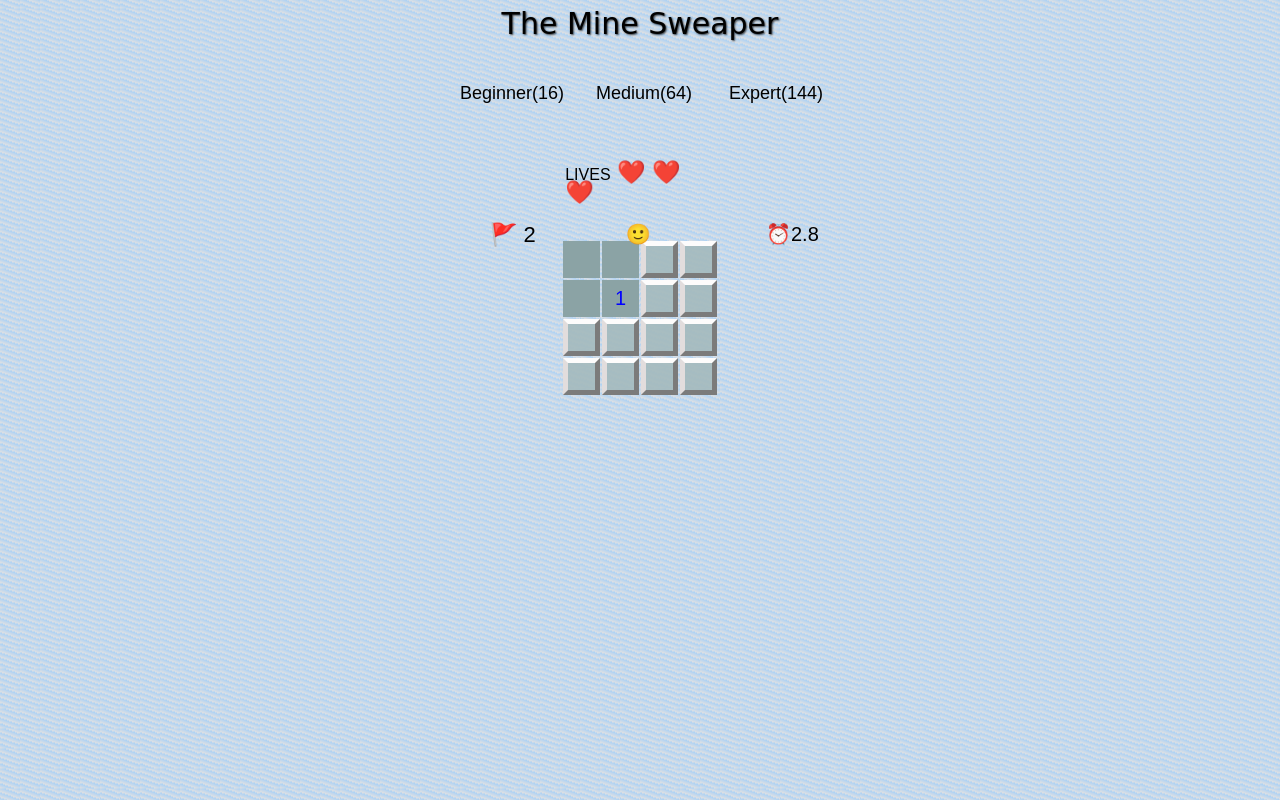
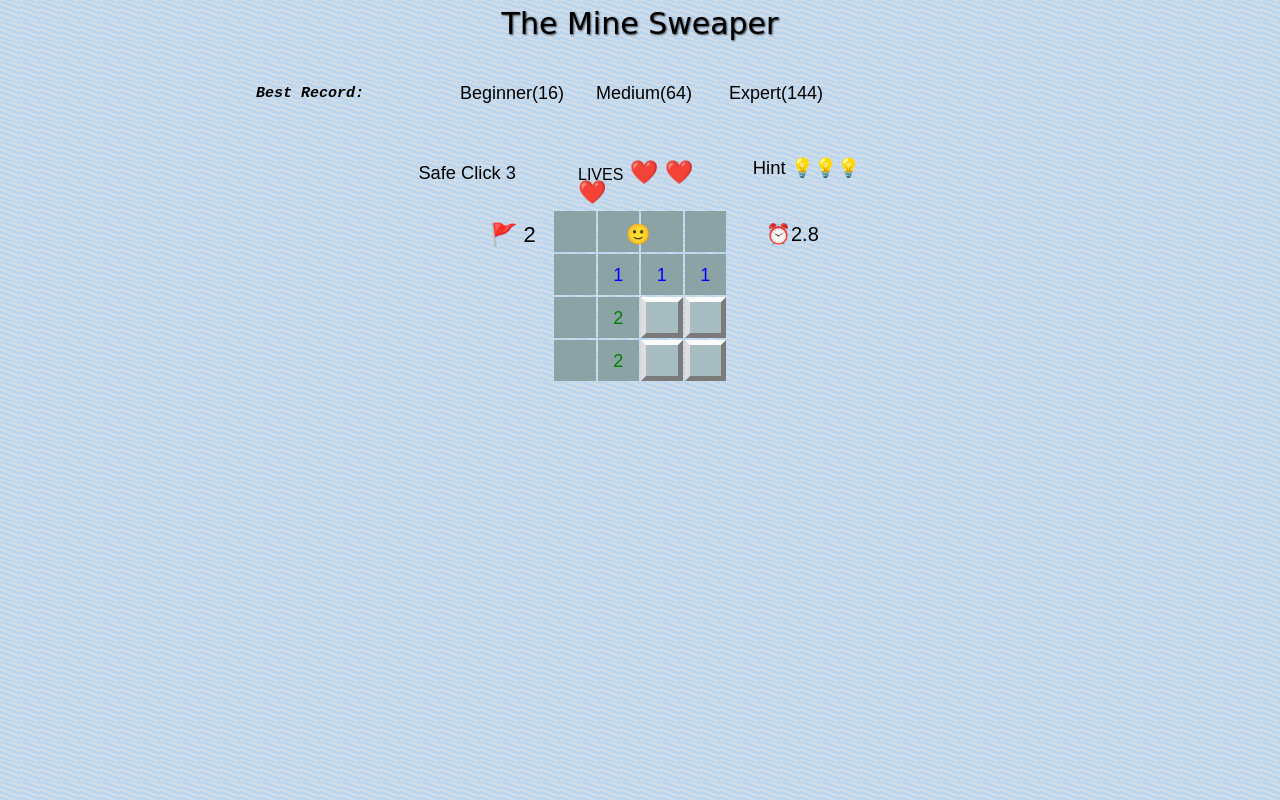
Before and after one commit to OrTab/MineSweaperGame, a plain HTML site: page index.html in a window 1280 px wide. Both pictures are taken after a click on the element 581 px from the left and 259 px from the top of the page. Drawn offline with Linux system fonts and the light colour scheme.

Commit message:
Add files via upload

```diff
--- /dev/null
+++ b/BonusTasks.js
@@ -0,0 +1,102 @@
+'use strict'
+
+var gSafeCount;
+var gisHint;
+var gCountHints;
+
+
+
+function safeclick() {
+
+    if (gSafeCount <= 0) return
+    var safeI = getRandomInt(0, gLevel.SIZE)
+    var safeJ = getRandomInt(0, gLevel.SIZE)
+    while (gBoard[safeI][safeJ].isMine || gBoard[safeI][safeJ].isShown) {
+        var safeI = getRandomInt(0, gLevel.SIZE)
+        var safeJ = getRandomInt(0, gLevel.SIZE)
+
+    }
+    var safeIntervalId = setInterval(function() {
+        var elCell = getElement({ i: safeI, j: safeJ })
+        elCell.classList.add('safe')
+        setTimeout(function() {
+            elCell.classList.remove('safe')
+
+        }, 500)
+        setTimeout(function() {
+
+            clearInterval(safeIntervalId)
+        }, 2000)
+
+    }, 800)
+    gSafeCount--
+    var clicks = document.querySelector('.safe-click span')
+    clicks.innerText = gSafeCount
+
+}
+
+
+function hintClick(pos) {
+    if (gCountHints <= 0 || gGame.shownCount <= 0) return
+    var elImg = document.querySelector('img')
+    elImg.style.display = 'block'
+    gisHint = true
+    var locations = [];
+    if (!pos) return
+    for (var i = pos.i - 1; i <= pos.i + 1; i++) {
+        if (i < 0 || i > gBoard.length - 1) continue
+        for (var j = pos.j - 1; j <= pos.j + 1; j++) {
+            if (j < 0 || j > gBoard[0].length - 1) continue
+
+            locations.push({ i: i, j: j })
+            var elCell = getElement({ i: i, j: j })
+            elCell.classList.add('pressed-cell')
+            if (gBoard[i][j].isMine) renderCell({ i: i, j: j }, MINE)
+
+        }
+    }
+    setTimeout(function() {
+        for (i = 0; i < locations.length; i++) {
+            var currCell = gBoard[locations[i].i][locations[i].j]
+            var elCell = getElement(locations[i])
+            if (!currCell.isShown) elCell.classList.remove('pressed-cell')
+            if (currCell.isMarked) renderCell(locations[i], MARK_FLAG)
+            if (currCell.minesAroundCount > 0) renderCell(locations[i], currCell.minesAroundCount)
+            else {
+                renderCell(locations[i], '')
+            }
+
+        }
+    }, 1000)
+    gCountHints--
+    elImg.style.display = 'none'
+    var elHint = document.querySelector('.hint span')
+    elHint.classList.add('after-hint')
+    setTimeout(function() {
+        elHint.classList.remove('after-hint')
+
+    }, 800)
+    if (gCountHints === 2) elHint.innerHTML = '💡💡'
+    if (gCountHints === 1) elHint.innerHTML = '💡'
+    if (gCountHints === 0) elHint.innerHTML = '❌'
+    gisHint = false
+}
+
+
+
+
+
+function records() {
+
+
+    var elRecord = document.querySelector('.records span');
+    var elTimer = document.querySelector('.timer span');
+    var secPassed = elTimer.innerText;
+    if (localStorage.length === 0) localStorage.setItem('Time', `${secPassed}`)
+    if (localStorage.getItem('Time') > +secPassed) {
+        localStorage.setItem('Time', `${secPassed}`)
+
+    }
+    elRecord.innerText = localStorage.getItem('Time', `${secPassed}`)
+
+}
--- a/MainGame.js
+++ b/MainGame.js
@@ -6,7 +6,6 @@ const MARK_FLAG = '🚩'
 
 var gBoard;
 var gEmptyLocations
-var isChecked = false
 var gMines;
 
 
@@ -94,13 +93,15 @@ function cellClicked(elCell, i, j) {
 
     var currCell = gBoard[i][j]
     var location = { i: i, j: j };
+    if (gisHint) {
+        hintClick(location)
+        return
+    }
     if (!gGame.isOn || currCell.isMarked || currCell.isShown) return
     gGame.shownCount++
         var numberOfMineNegs = setMinesNegsCount(location);
-    if (numberOfMineNegs === 1) elCell.classList.add('pressed-cell1')
-    if (numberOfMineNegs === 2) elCell.classList.add('pressed-cell2')
-    if (numberOfMineNegs === 3) elCell.classList.add('pressed-cell3')
-    else { elCell.classList.add('pressed-cell') }
+
+    elCell.classList.add('pressed-cell')
 
     if (gGame.shownCount === 1) {
         gGame.secPassed = timer()
@@ -108,28 +109,26 @@ function cellClicked(elCell, i, j) {
     }
 
     if (currCell.isMine) {
-        reduceLives()
+        reduceLives(elCell)
         renderCell(location, MINE)
         setTimeout(function() {
             if (!gGame.isOn) return
             renderCell(location, '')
             elCell.classList.remove('pressed-cell')
-        }, 500)
+        }, 800)
         gGame.shownCount--
             return
 
     }
 
     if (numberOfMineNegs >= 1) {
+        setColorsForNums(numberOfMineNegs, elCell)
 
         // Model Update
         currCell.isShown = true
         currCell.minesAroundCount = numberOfMineNegs
             // Dom Update
         renderCell(location, numberOfMineNegs)
-
-        if (isChecked) shownExpand(location)
-
 
     }
     if (numberOfMineNegs === 0) {
@@ -139,23 +138,16 @@ function cellClicked(elCell, i, j) {
 
         // Update The Dom
         renderCell(location, '')
-        if (!isChecked) {
-            checkExpand(location)
-            shownExpand()
-        } else {
-            shownExpand()
-        }
+
+        shownExpand(location)
     }
+
 
     if (gGame.markedCount + gGame.shownCount === gLevel.NUMBEROFCELLS) checkGameOver(true)
 }
 
 
-function checkExpand(pos) {
-
-    gEmptyLocations = []
-    var emptyLocation;
-    isChecked = true
+function shownExpand(pos) {
 
     for (var i = pos.i - 1; i <= pos.i + 1; i++) {
         if (i < 0 || i > gBoard.length - 1) continue
@@ -163,28 +155,15 @@ function checkExpand(pos) {
             if (j < 0 || j > gBoard[0].length - 1) continue
             if (i === pos.i && j === pos.j) continue
 
-            if (gBoard[i][j].isMine || gBoard[i][j].isShown) continue
-            emptyLocation = { i: i, j: j }
-            gEmptyLocations.push(emptyLocation)
+            if (gBoard[i][j].isMine) break
+            var elCell = getElement({ i: i, j: j })
+            cellClicked(elCell, i, j)
         }
     }
 }
 
 
 
-function shownExpand() {
-
-    if (gEmptyLocations.length === 0) {
-        isChecked = false
-        return
-    }
-    var emptyCellI = gEmptyLocations[0].i
-    var emptyCellJ = gEmptyLocations[0].j
-    var elCell = getElement(gEmptyLocations[0])
-    gEmptyLocations.shift()
-    cellClicked(elCell, emptyCellI, emptyCellJ)
-
-}
 
 
 
@@ -230,13 +209,13 @@ function chooseLevel(elBtn) {
         gLevel.NUMBEROFFLAGS = 2
 
     }
-    if (+levelNum === 8) {
+    if (gLevel.SIZE === 8) {
         gLevel.MINES = 12
         gLevel.NUMBEROFCELLS = 64
         gLevel.NUMBEROFFLAGS = 12
 
     }
-    if (+levelNum === 12) {
+    if (gLevel.SIZE === 12) {
         gLevel.MINES = 30
         gLevel.NUMBEROFCELLS = 144
         gLevel.NUMBEROFFLAGS = 30
@@ -257,7 +236,8 @@ function reduceLives() {
     elLives.classList.add('lives-lose')
     setTimeout(function() {
         elLives.classList.remove('lives-lose')
-    }, 500)
+
+    }, 800)
     var numOfLives = document.querySelector('.lives span')
     if (gGame.lives === 3) numOfLives.innerText = '❤️ ❤️ ❤️'
     if (gGame.lives === 2) numOfLives.innerText = '❤️ ❤️'
@@ -283,6 +263,7 @@ function checkGameOver(isVictory) {
     var smileyHtml = (isVictory) ? ' 😎' : '🤯';
     elSmiley.innerText = smileyHtml
     clearInterval(gTimerIntervalId)
+    if (isVictory) records()
     gGame.isOn = false
 }
 
@@ -323,20 +304,11 @@ function setDetailsForStart() {
     gLevel.NUMBEROFFLAGS = gLevel.MINES
     var elFlagsNum = document.querySelector('.flags span')
     elFlagsNum.innerText = gLevel.NUMBEROFFLAGS
-
+    var clicks = document.querySelector('.safe-click span')
+    gSafeCount = 3
+    clicks.innerText = gSafeCount
+    document.querySelector('.hint span').innerText = '💡💡💡'
+    gCountHints = 3
+    var elRecord = document.querySelector('.records span');
+    elRecord.innerText = localStorage.getItem('Time')
 }
-
-//still working on it
-
-// function records() {
-
-//     var elRecord = document.querySelector('.records-names span');
-//     var elTimer = document.querySelector('.timer span');
-//     var secPassed = elTimer.innerText;
-//     localStorage.setItem('Time', `${secPassed}`)
-//     if (localStorage.getItem('Time') < secPassed) {
-//         localStorage.setItem('Time', `${secPassed}`)
-
-//     }
-//     elRecord.innerText = localStorage.getItem('Time', `${secPassed}`)
-// }
--- a/index.html
+++ b/index.html
@@ -20,9 +20,12 @@
     <button class="smiley" onclick="init()">🙂</button>
     <div class="flags">🚩 <span></span></div>
     <div class="lives">lives <span></span></div>
+    <button class="safe-click" onclick="safeclick()">Safe Click <span></span></button>
+    <button class="hint" onclick="hintClick()">Hint <span>💡💡💡</span></button><img src="/img/light.png">
+
 
 </div>
-<div class="records-names"><span></span></div>
+<div class="records">Best Record: <span></span></div>
 
 <div>
     <table>
@@ -34,6 +37,7 @@
 
 <script src="util.js"></script>
 <script src="MainGame.js"></script>
+<script src="BonusTasks.js"></script>
 </body>
 
 </html>
--- a/style.css
+++ b/style.css
@@ -67,6 +67,68 @@ h3 {
     left: 58%;
 }
 
+.hint {
+    background-color: transparent;
+    border: none;
+    width: 10%;
+    cursor: pointer;
+    font-size: 18.5px;
+    outline-style: none;
+    position: absolute;
+    left: 58%;
+    top: 19.5%;
+    font-family: fantasy;
+    letter-spacing: 0.2.5px;
+    margin-left: auto;
+    margin-right: auto;
+}
+
+.hint:hover {
+    transition: 0.5s;
+    width: 11%;
+    background-color: rgba(133, 198, 241, 0.712);
+    border-radius: 10px;
+    font-stretch: expanded;
+}
+
+.after-hint {
+    transition: 0.4s;
+    font-size: 25px;
+    margin-left: auto;
+    margin-right: auto;
+}
+
+img {
+    position: absolute;
+    right: 28%;
+    top: 15%;
+    height: 55px;
+    display: none;
+}
+
+.safe-click {
+    background-color: transparent;
+    border: none;
+    width: 10%;
+    cursor: pointer;
+    font-size: 18.3px;
+    outline-style: none;
+    padding: 5px;
+    position: absolute;
+    left: 31.5%;
+    top: 19.6%;
+    font-family: fantasy;
+    letter-spacing: 0.2.5px;
+}
+
+.safe-click:hover {
+    transition: 0.5s;
+    width: 11%;
+    background-color: rgba(133, 198, 241, 0.712);
+    border-radius: 10px;
+    font-stretch: expanded;
+}
+
 .flags {
     position: absolute;
     top: 28%;
@@ -84,7 +146,7 @@ h3 {
     font-size: 23px;
     width: 150px;
     position: absolute;
-    left: 44%;
+    left: 45%;
     top: 20%;
     border: none;
     line-height: 20px;
@@ -110,42 +172,44 @@ h3 {
     border-right-color: #7B7B7B;
     border-bottom-color: #7B7B7B;
     border-left-color: #e2dddd;
+    font-size: 18px;
+    text-align: center;
     cursor: pointer;
     border-width: thick 5.5px;
+    padding: 3px;
 }
 
 .pressed-cell {
-    width: 35px;
+    width: 35.5px;
     height: 35px;
+    padding: 3px;
     background-color: rgb(139, 163, 165);
     text-align: center;
-    font-size: 20px;
+    line-height: 28px;
     border: none;
     font-family: fantasy;
-    color: rgb(3, 3, 109);
 }
 
-.pressed-cell1 {
-    color: blue;
-}
-
-.pressed-cell2 {
-    border: none;
-    text-align: center;
-    color: green;
-}
-
-.pressed-cell3 {
-    background-color: rgb(139, 163, 165);
-    border: none;
-    text-align: center;
-    color: red;
-    font-size: 20px;
-    font-weight: bolder;
+.safe {
+    background-color: dodgerblue;
 }
 
 table {
-    margin-top: 130px;
+    margin-top: 100px;
     margin-left: auto;
     margin-right: auto;
 }
+
+.records {
+    font-family: monospace;
+    font-size: 15px;
+    position: absolute;
+    top: 10%;
+    left: 20%;
+    font-weight: bolder;
+    font-style: oblique;
+}
+
+.records span {
+    font-size: 20px;
+}
--- a/util.js
+++ b/util.js
@@ -70,3 +70,14 @@ function getElement(location) {
     var elCell = document.querySelector(`.cell${location.i}-${location.j}`);
     return elCell;
 }
+
+
+function setColorsForNums(mineNegs, elCell) {
+
+    if (mineNegs === 1) elCell.style.color = 'blue'
+    if (mineNegs === 2) elCell.style.color = 'green'
+    if (mineNegs === 3) elCell.style.color = 'red'
+    if (mineNegs === 4) elCell.style.color = 'darkblue'
+    if (mineNegs === 5) elCell.style.color = 'darkred'
+
+}
```
Also changed, not shown: img/light.png (added).
